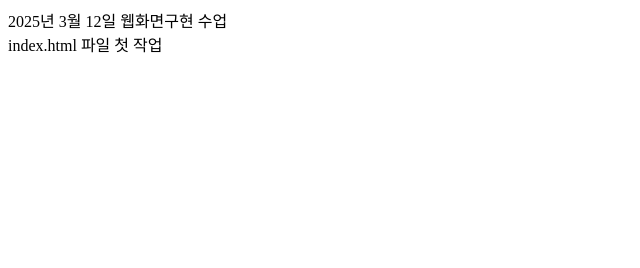
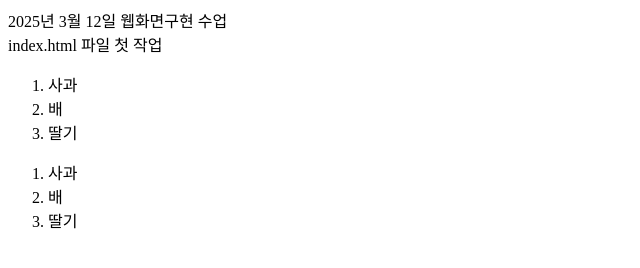
Before and after one commit to L-Hits/250319, a plain HTML site: page index.html in a window 1280 px wide. Shown: the whole page, without its empty margins (0-640 px from the left). Drawn offline with Linux system fonts and the light colour scheme.

Commit message:
<ol> 태그 추가

```diff
--- a/index.html
+++ b/index.html
@@ -8,5 +8,17 @@
 <body>
     2025년 3월 12일 웹화면구현 수업<br>
     index.html 파일 첫 작업
+
+    <ol>
+        <li>사과</li>
+        <li>배</li>
+        <li>딸기</li>
+    </ol>
+
+    <ol>
+        <li>사과</li>
+        <li>배</li>
+        <li>딸기</li>
+    </ol>
 </body>
 </html>
```
